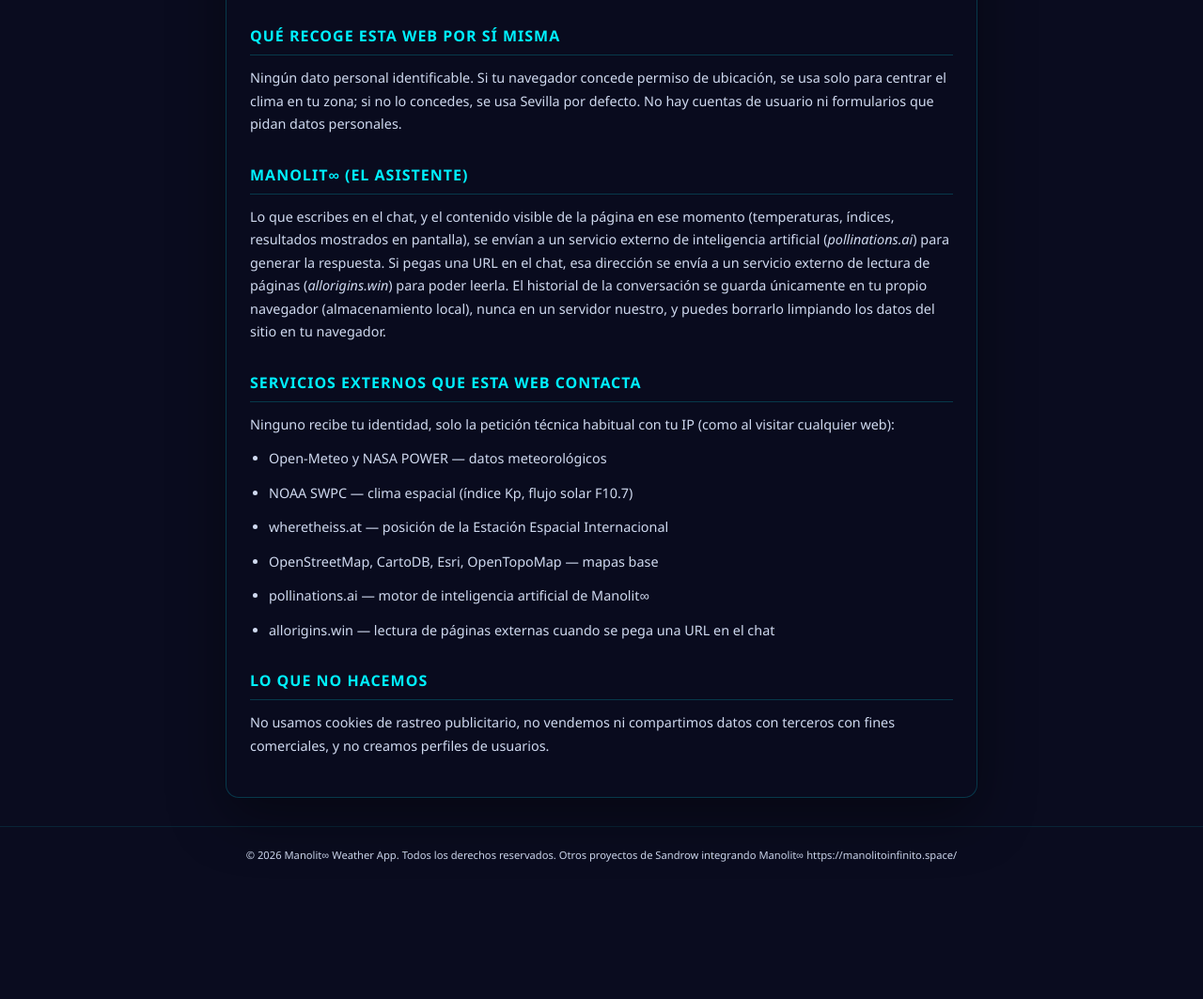
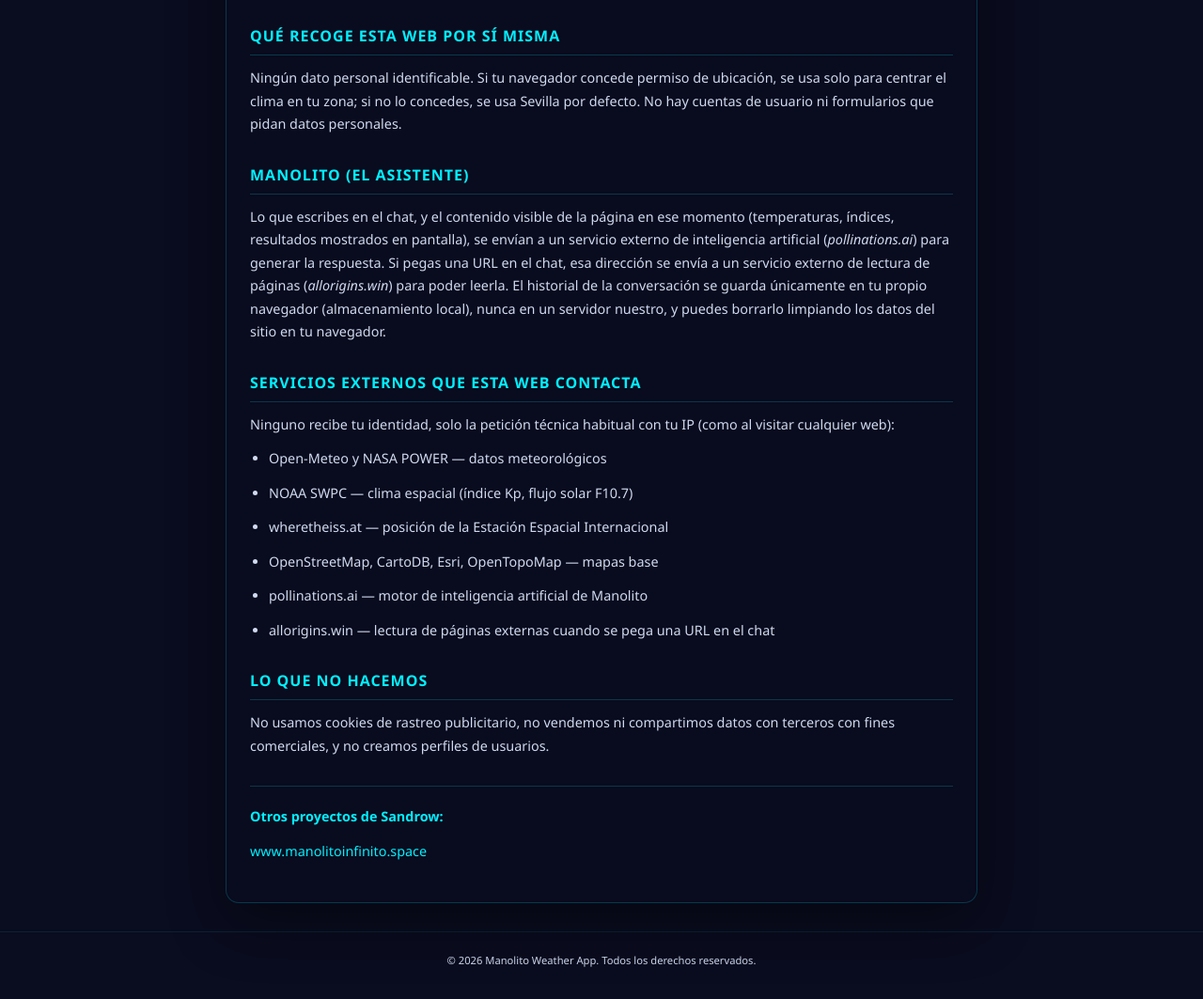
Before and after one commit to sandrow007/Islas-de-calor-Sevilla, a plain HTML site: page privacidad.html in a window 1280 px wide. Shown: the part 186-1249 px from the top of the page at 94% size. Before the commit the page ends 1137 px from the top, so only its background shows below. Drawn offline with Linux system fonts and the light colour scheme.

Commit message:
Update privacidad.html

```diff
--- a/privacidad.html
+++ b/privacidad.html
@@ -3,7 +3,7 @@
 <head>
     <meta charset="UTF-8">
     <meta name="viewport" content="width=device-width, initial-scale=1.0">
-    <title>Privacidad y datos | Manolit∞</title>
+    <title>Privacidad y datos | Manolito</title>
     <style>
         * { margin: 0; padding: 0; box-sizing: border-box; }
         body {
@@ -19,7 +19,7 @@
         }
         .nav-privacidad {
             padding: 16px 20px;
-            background: rgba(10, 12, 31, 0.9);
+            background: rgba(10, 12, 31, 0.85);
             backdrop-filter: blur(10px);
             border-bottom: 1px solid rgba(0, 240, 255, 0.15);
             position: sticky;
@@ -30,6 +30,10 @@
             color: #00f0ff;
             text-decoration: none;
             font-size: 0.8rem;
+            letter-spacing: 0.5px;
+        }
+        .nav-privacidad a:hover {
+            color: #fff;
         }
         .container-privacidad {
             max-width: 800px;
@@ -53,6 +57,7 @@
             color: rgba(180, 210, 255, 0.6);
             font-size: 0.75rem;
             margin-bottom: 28px;
+            font-style: italic;
         }
         h2 {
             font-size: 1rem;
@@ -95,7 +100,7 @@
         </section>
 
         <section>
-            <h2>Manolit∞ (el asistente)</h2>
+            <h2>Manolito (el asistente)</h2>
             <p>Lo que escribes en el chat, y el contenido visible de la página en ese momento (temperaturas, índices, resultados mostrados en pantalla), se envían a un servicio externo de inteligencia artificial (<em>pollinations.ai</em>) para generar la respuesta. Si pegas una URL en el chat, esa dirección se envía a un servicio externo de lectura de páginas (<em>allorigins.win</em>) para poder leerla. El historial de la conversación se guarda únicamente en tu propio navegador (almacenamiento local), nunca en un servidor nuestro, y puedes borrarlo limpiando los datos del sitio en tu navegador.</p>
         </section>
 
@@ -107,7 +112,7 @@
                 <li>NOAA SWPC — clima espacial (índice Kp, flujo solar F10.7)</li>
                 <li>wheretheiss.at — posición de la Estación Espacial Internacional</li>
                 <li>OpenStreetMap, CartoDB, Esri, OpenTopoMap — mapas base</li>
-                <li>pollinations.ai — motor de inteligencia artificial de Manolit∞</li>
+                <li>pollinations.ai — motor de inteligencia artificial de Manolito</li>
                 <li>allorigins.win — lectura de páginas externas cuando se pega una URL en el chat</li>
             </ul>
         </section>
@@ -116,10 +121,16 @@
             <h2>Lo que NO hacemos</h2>
             <p>No usamos cookies de rastreo publicitario, no vendemos ni compartimos datos con terceros con fines comerciales, y no creamos perfiles de usuarios.</p>
         </section>
+
+        <!-- NUEVO: Otros proyectos de Sandrow -->
+        <section style="margin-top: 30px; border-top: 1px solid rgba(0,240,255,0.2); padding-top: 20px;">
+            <p style="color: #00f0ff; font-weight: bold;">Otros proyectos de Sandrow:</p>
+            <p><a href="https://www.manolitoinfinito.space" target="_blank" rel="noopener">www.manolitoinfinito.space</a></p>
+        </section>
     </main>
 
     <footer>
-        <p>&copy; 2026 Manolit∞ Weather App. Todos los derechos reservados. Otros proyectos de Sandrow integrando Manolit∞ https://manolitoinfinito.space/</p>
+        <p>&copy; 2026 Manolito Weather App. Todos los derechos reservados.</p>
     </footer>
 
 </body>
```
